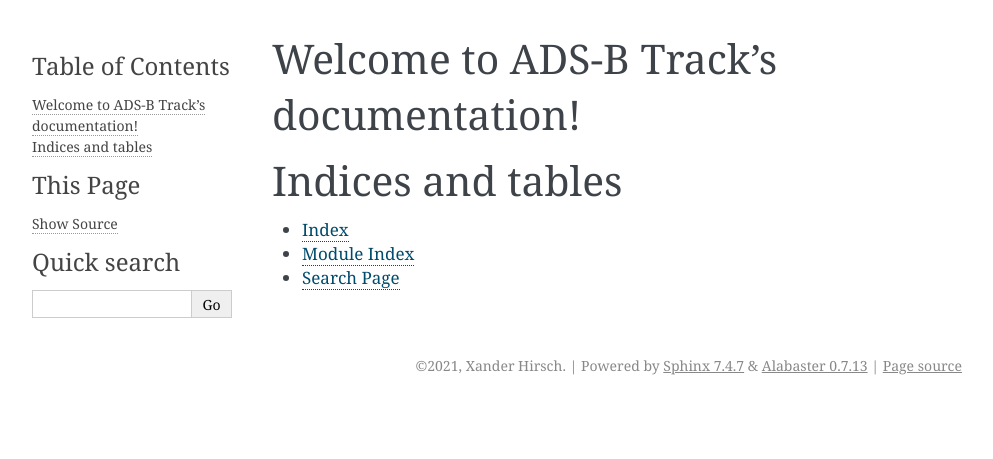
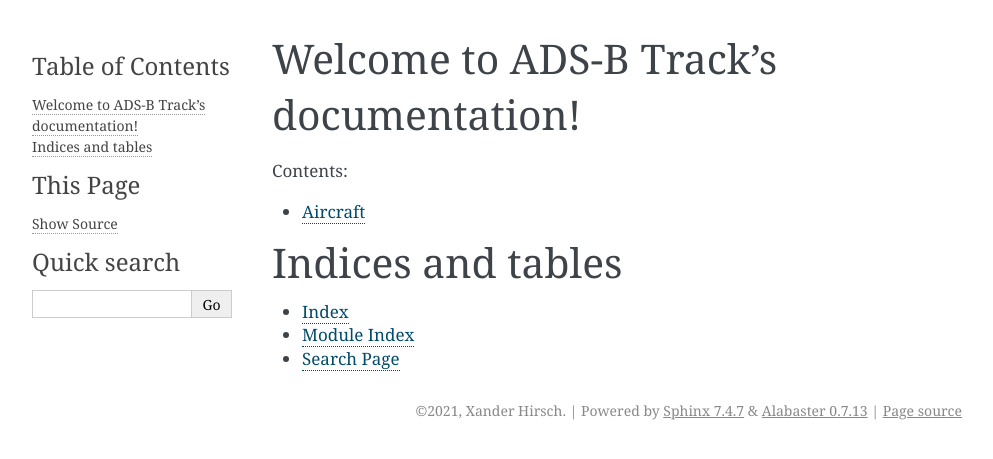
Before and after one commit to amhirsch/adsb_track, a Sphinx documentation site: the page built from doc/source/index.rst, in a window 1280 px wide. Shown: the top 459 px of the page, without its empty margins (148-1141 px from the left). Built offline with Sphinx 7.4.7, drawn with Linux system fonts in a browser that asks for light colours.

Commit message:
Began adding documentation

```diff
--- /dev/null
+++ b/doc/source/aircraft.rst
@@ -0,0 +1,5 @@
+Aircraft
+========
+
+.. autoclass:: adsb_track.aircraft.Aircraft
+    :members:
--- a/doc/source/conf.py
+++ b/doc/source/conf.py
@@ -14,7 +14,6 @@
 # import sys
 # sys.path.insert(0, os.path.abspath('.'))
 
-
 # -- Project information -----------------------------------------------------
 
 project = 'ADS-B Track'
@@ -24,14 +23,12 @@
 # The full version, including alpha/beta/rc tags
 release = '0.0.1'
 
-
 # -- General configuration ---------------------------------------------------
 
 # Add any Sphinx extension module names here, as strings. They can be
 # extensions coming with Sphinx (named 'sphinx.ext.*') or your custom
 # ones.
-extensions = [
-]
+extensions = ['sphinx.ext.autodoc']
 
 # Add any paths that contain templates here, relative to this directory.
 templates_path = ['_templates']
@@ -40,7 +37,6 @@
 # directories to ignore when looking for source files.
 # This pattern also affects html_static_path and html_extra_path.
 exclude_patterns = []
-
 
 # -- Options for HTML output -------------------------------------------------
 
--- a/doc/source/index.rst
+++ b/doc/source/index.rst
@@ -10,6 +10,8 @@
    :maxdepth: 2
    :caption: Contents:
 
+   aircraft
+
 
 
 Indices and tables
```
